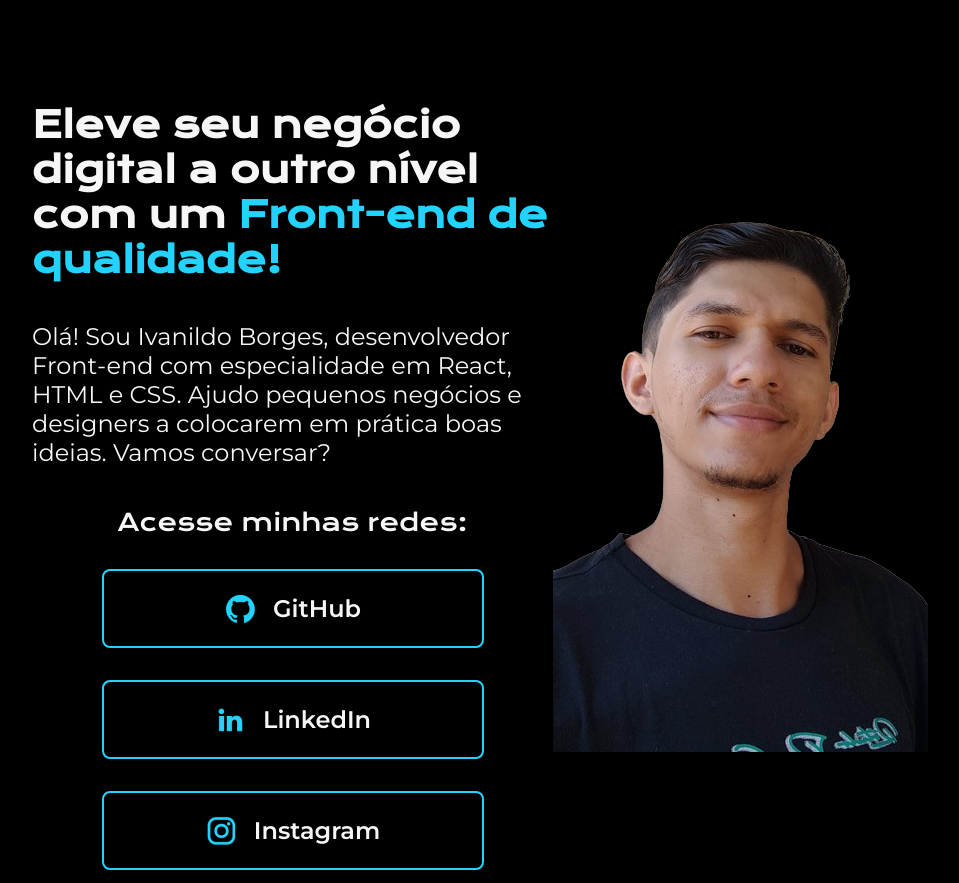
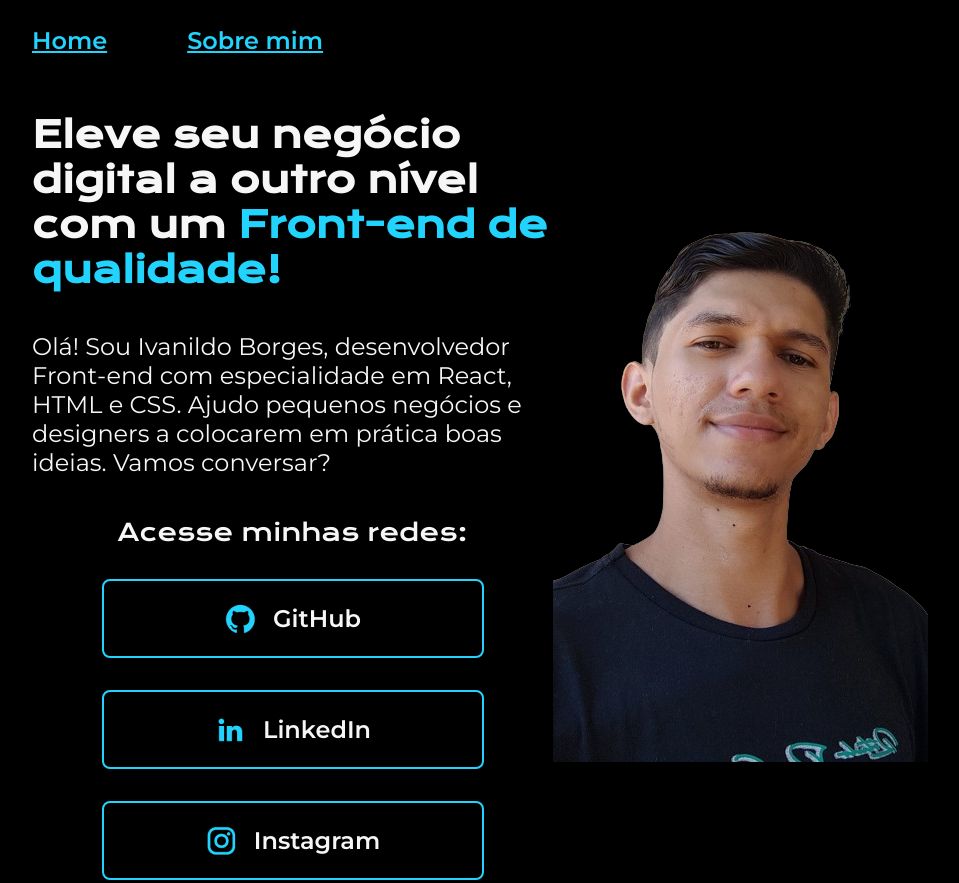
Before and after one commit to IvanildoBorges/portfolio-html-css, a plain HTML site: page index.html in a window 1280 px wide. Shown: the top 883 px of the page, without its empty margins (160-1119 px from the left). Drawn offline with nearby package versions, Linux system fonts and the light colour scheme.

Commit message:
Adicionado cabeçalho

```diff
--- a/index.html
+++ b/index.html
@@ -10,7 +10,12 @@
 </head>
 
 <body>
-    <header></header>
+    <header class="cabecalho">
+        <nav class="cabecalho__menu">
+            <a class="cabecalho__menu__link" href="">Home</a>
+            <a class="cabecalho__menu__link" href="">Sobre mim</a>
+        </nav>
+    </header>
     <main class="apresentacao">
         <section class="apresentacao__conteudo">
             <h1 class="apresentacao__conteudo__titulo">
--- a/style.css
+++ b/style.css
@@ -11,12 +11,24 @@ body {
     color: #F6F6F6;
 }
 
-.titulo-destaque {
+.cabecalho {
+    padding: 2% 0% 0% 15%;
+}
+
+.cabecalho__menu {
+    display: flex;
+    gap: 80px;
+}
+
+.cabecalho__menu__link {
+    font-family: 'Montserrat', sans-serif;
+    font-size: 24px;
+    font-weight: 600;
     color: #22D4FD;
 }
 
 .apresentacao {
-    padding: 8% 15%;
+    padding: 4.5% 15%;
     display: flex;
     align-items: center;
     justify-content: space-between;
@@ -32,6 +44,10 @@ body {
 .apresentacao__conteudo__titulo {
     font-size: 36px;
     font-family: 'Krona One', sans-serif;
+}
+
+.titulo-destaque {
+    color: #22D4FD;
 }
 
 .apresentacao__conteudo__texto {
```
